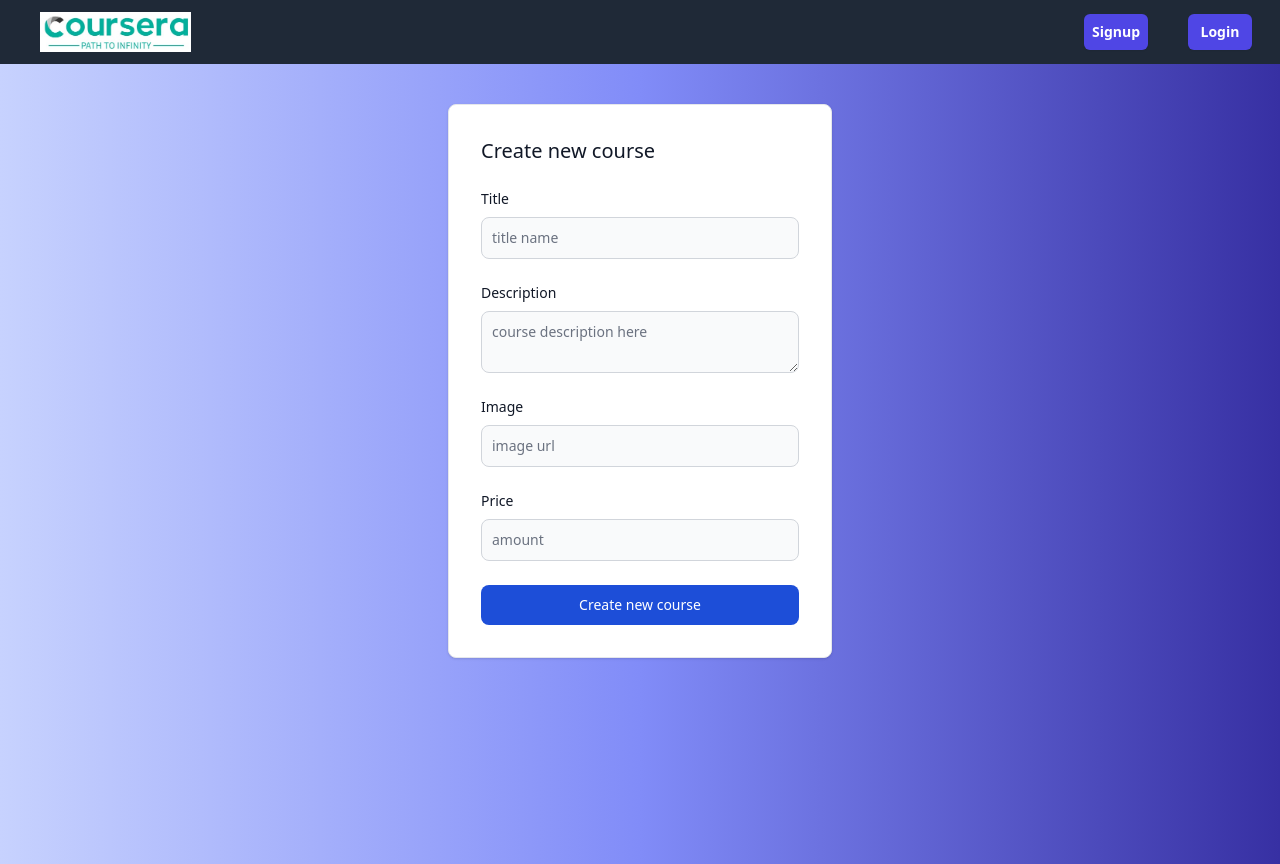
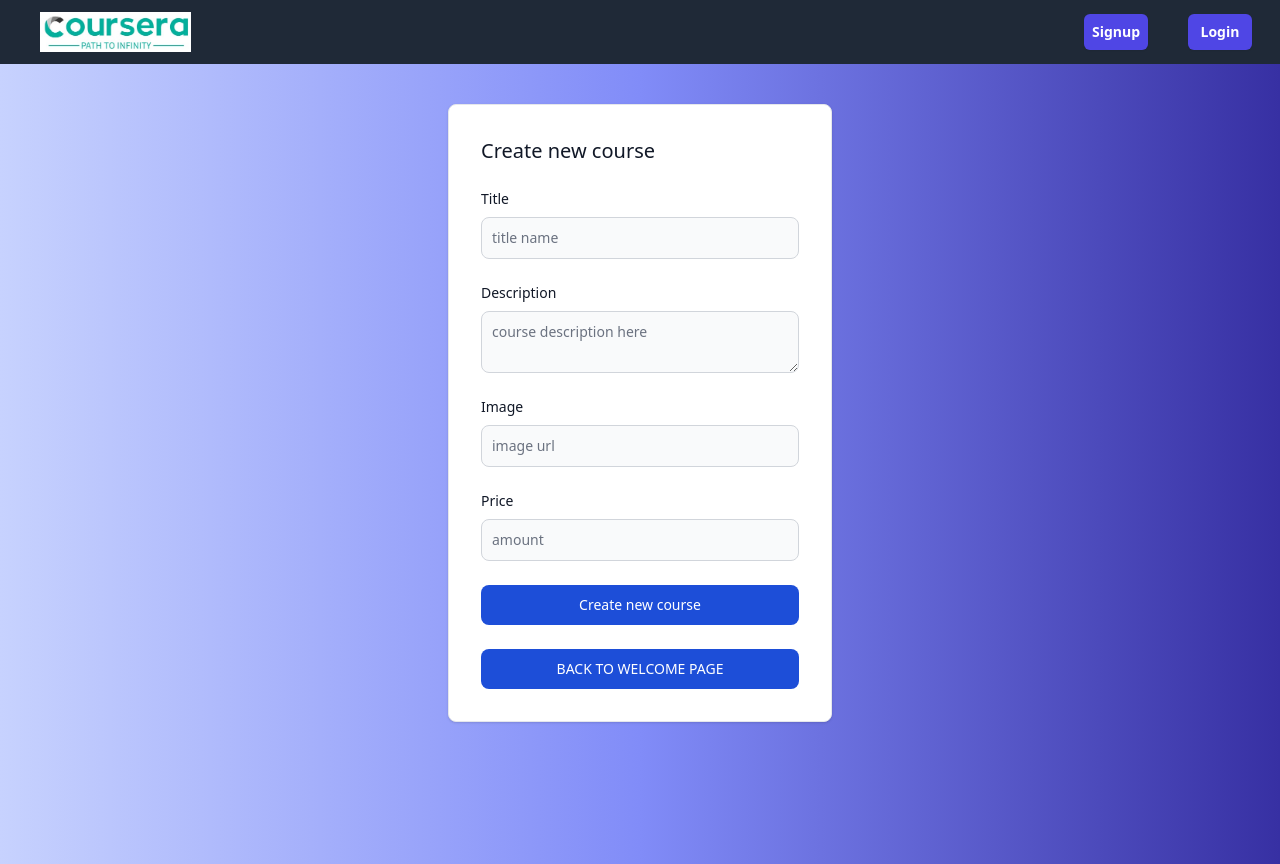
Before and after one commit to neo0292/Course-Selling-App-Vite-FE, a React (Vite) app: page /AddCourse in a window 1280 px wide. Built offline with nearby package versions, Linux system fonts and the light colour scheme.

Commit message:
Add course admin working

```diff
--- a/src/components/AddCourse.tsx
+++ b/src/components/AddCourse.tsx
@@ -1,12 +1,14 @@
 import axios from 'axios';
 import React, { useState } from 'react'
+import { useNavigate } from 'react-router-dom';
 
 const AddCourse = () => {
   const [title, setTitle] = useState('');
   const [description, setDescription] = useState('');
-  const [image, setImage] = useState('');
+  const [imageLink, setImageLink] = useState('');
   const [price, setPrice] = useState('');
 
+  const navigate = useNavigate();
 
 //  COMPONENET TO CREATE NEW COURSE BY ADMIN
 
@@ -15,13 +17,14 @@ const AddCourse = () => {
 
     <div className="
     w-full max-w-sm bg-white border border-gray-200 rounded-lg shadow sm:p-6 md:p-8 dark:bg-gray-800 dark:border-gray-700 my-10 mx-auto">
-    <form className="space-y-6" action="#">
+    <div className="space-y-6">
         <h5 className="text-xl font-medium text-gray-900 dark:text-white">Create new course</h5>
         <div>
             <label  className="block mb-2 text-sm font-medium text-gray-900 dark:text-white">Title</label>
             <input
             onChange={(e)=>{
                 setTitle(e.target.value);
+                console.log("title:",e.target.value);
             }}
              type="text" name="title" id="title" className="bg-gray-50 border border-gray-300 text-gray-900 text-sm rounded-lg focus:ring-blue-500 focus:border-blue-500 block w-full p-2.5 dark:bg-gray-600 dark:border-gray-500 dark:placeholder-gray-400 dark:text-white" placeholder="title name" required />
         </div>
@@ -30,6 +33,7 @@ const AddCourse = () => {
             <textarea
             onChange={(e)=>{
               setDescription(e.target.value);
+              console.log("Descr:",e.target.value);
           }}
             name="description" id="description" placeholder="course description here" className="bg-gray-50 border border-gray-300 text-gray-900 text-sm rounded-lg focus:ring-blue-500 focus:border-blue-500 block w-full p-2.5 dark:bg-gray-600 dark:border-gray-500 dark:placeholder-gray-400 dark:text-white" required />
         </div>
@@ -37,7 +41,8 @@ const AddCourse = () => {
             <label className="block mb-2 text-sm font-medium text-gray-900 dark:text-white">Image</label>
             <input
             onChange={(e)=>{
-              setImage(e.target.value);
+              setImageLink(e.target.value);
+              console.log("ImageLink:",e.target.value);
           }}
             type="text" name="image" id="image" className="bg-gray-50 border border-gray-300 text-gray-900 text-sm rounded-lg focus:ring-blue-500 focus:border-blue-500 block w-full p-2.5 dark:bg-gray-600 dark:border-gray-500 dark:placeholder-gray-400 dark:text-white" placeholder="image url" required />
         </div>
@@ -46,6 +51,7 @@ const AddCourse = () => {
             <input
             onChange={(e)=>{
               setPrice(e.target.value);
+              console.log("price:",e.target.value);
           }}
             type="number" name="price" id="price" className="bg-gray-50 border border-gray-300 text-gray-900 text-sm rounded-lg focus:ring-blue-500 focus:border-blue-500 block w-full p-2.5 dark:bg-gray-600 dark:border-gray-500 dark:placeholder-gray-400 dark:text-white" placeholder="amount" required />
         </div>
@@ -55,13 +61,21 @@ const AddCourse = () => {
           axios.post('http://localhost:8000/admin/courses',{
             title : title,
             description : description,
-            image : image,
+            imageLink : imageLink,
             price : price
+          }, {
+            headers : { 'authorization': 'Bearer ' + localStorage.getItem('token')
+            }
           })
         }}
         type="submit" className="w-full text-white bg-blue-700 hover:bg-blue-800 focus:ring-4 focus:outline-none focus:ring-blue-300 font-medium rounded-lg text-sm px-5 py-2.5 text-center dark:bg-blue-600 dark:hover:bg-blue-700 dark:focus:ring-blue-800">Create new course</button>
 
-    </form>
+<button onClick={()=>{
+  navigate('/welcomeuser');
+}} type="submit" className="w-full text-white bg-blue-700 hover:bg-blue-800 focus:ring-4 focus:outline-none focus:ring-blue-300 font-medium rounded-lg text-sm px-5 py-2.5 text-center dark:bg-blue-600 dark:hover:bg-blue-700 dark:focus:ring-blue-800">BACK TO WELCOME PAGE</button>
+
+    </div>
+
 </div>
 
 
```
